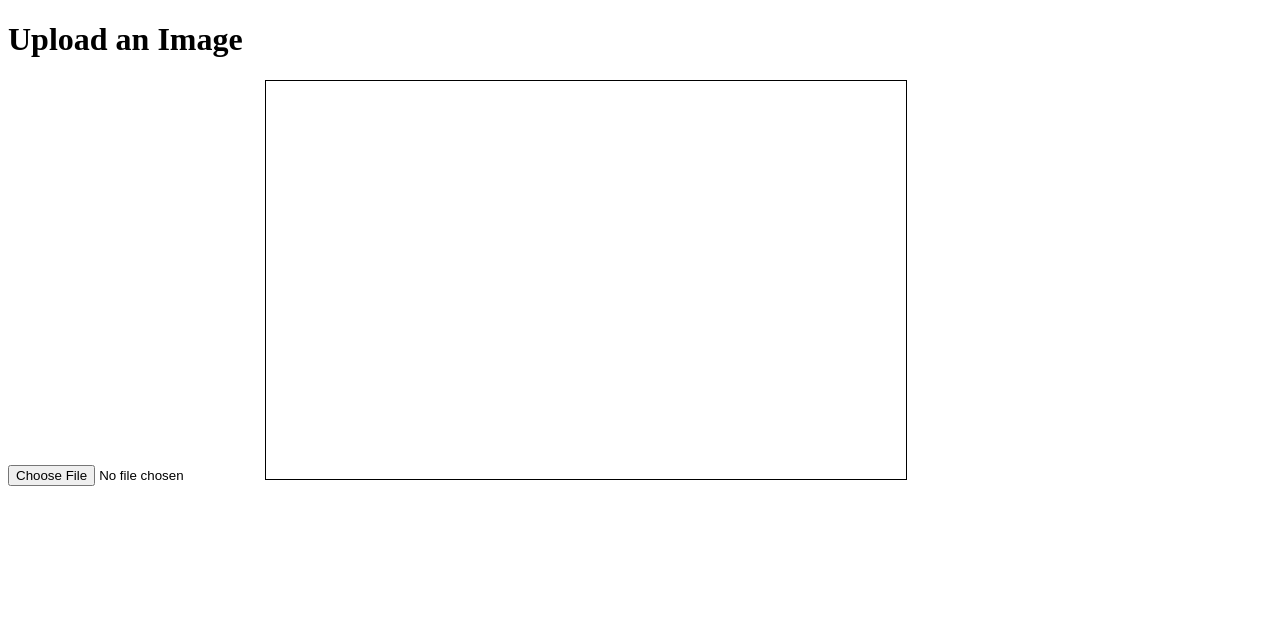
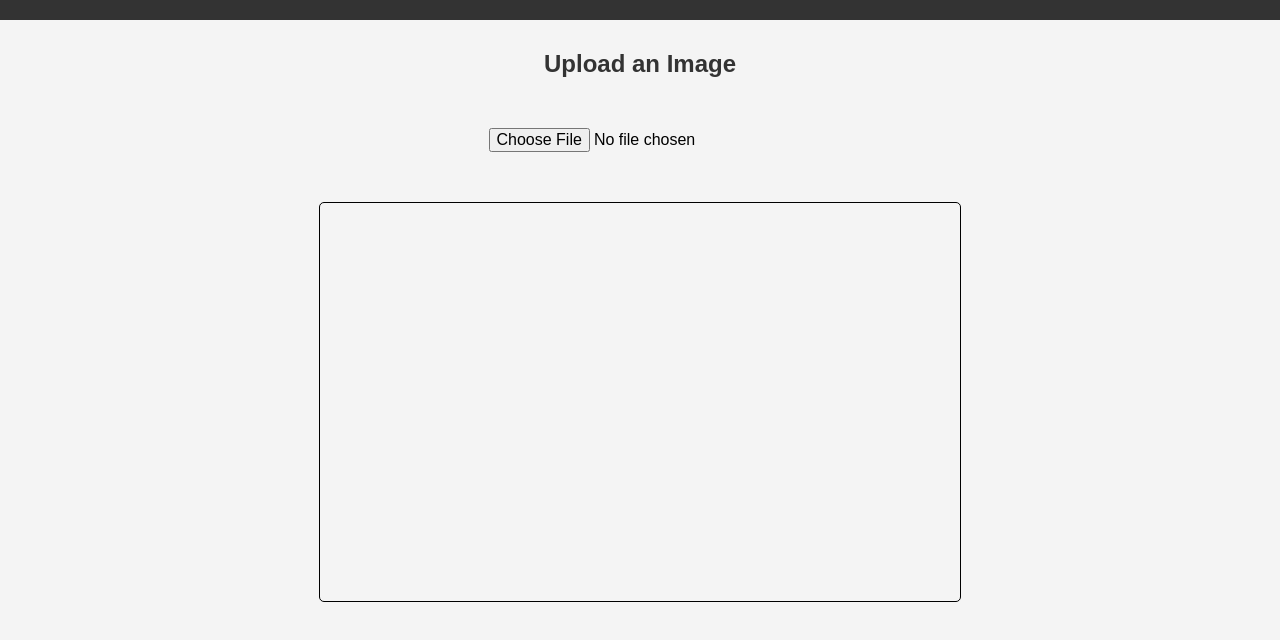
Before and after one commit to roshanRishantha2004/ImageColorConvertorToGray, a plain HTML site: page index.html in a window 1280 px wide. Drawn offline with Linux system fonts and the light colour scheme.

Commit message:
add some css

```diff
--- a/index.html
+++ b/index.html
@@ -3,9 +3,20 @@
 <head>
     <meta charset="UTF-8">
     <meta name="viewport" content="width=device-width, initial-scale=1.0">
-    <title>Document</title>
+    <title>Pixel-Effect</title>
+    <link rel="stylesheet" href="style.css">
+
 </head>
 <body>
+    <nav>
+        <ul>
+            <!-- <li><a href="#">Home</a></li>
+            <li><a href="#">Gallery</a></li>
+            <li><a href="#">Upload</a></li>
+            <li><a href="#">Contact</a></li> -->
+        </ul>
+    </nav>
+
     <h1>Upload an Image</h1>
     <input type="file" id="fileInput" accept="image/*" />
     <canvas id="canva" width="640" height="398" style="border: 1px solid black;"></canvas>
--- /dev/null
+++ b/style.css
@@ -0,0 +1,69 @@
+/* Reset some basic elements */
+* {
+    margin: 0;
+    padding: 0;
+    box-sizing: border-box;
+}
+
+body {
+    font-family: Arial, sans-serif;
+    background-color: #f4f4f4;
+    display: flex;
+    flex-direction: column;
+    align-items: center;
+    padding-top: 50px;
+}
+
+/* Navigation bar styles */
+nav {
+    width: 100%;
+    background-color: #333;
+    color: #fff;
+    position: fixed;
+    top: 0;
+    left: 0;
+    z-index: 1000;
+}
+
+nav ul {
+    list-style: none;
+    display: flex;
+    justify-content: center;
+    padding: 10px 0;
+}
+
+nav ul li {
+    margin: 0 15px;
+}
+
+nav ul li a {
+    color: #fff;
+    text-decoration: none;
+    font-size: 16px;
+    transition: color 0.3s ease;
+}
+
+nav ul li a:hover {
+    color: #ddd;
+}
+
+/* Page content */
+h1 {
+    font-size: 24px;
+    color: #333;
+    margin-bottom: 20px;
+    text-align: center;
+}
+
+#fileInput {
+    display: block;
+    margin: 20px auto;
+    font-size: 16px;
+    padding: 10px;
+    border-radius: 5px;
+}
+
+canvas {
+    margin-top: 20px;
+    border-radius: 5px;
+}
```
